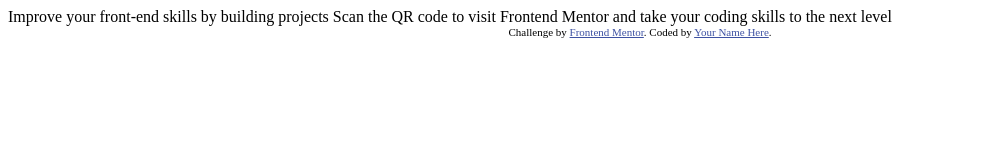
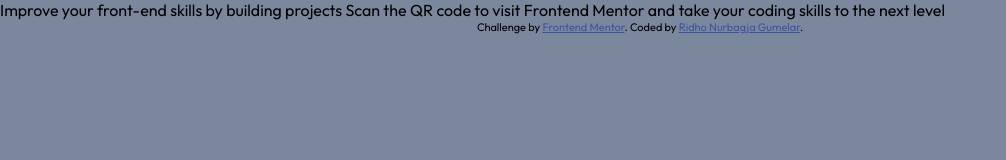
Before and after one commit to ridhonurbagjag/qr-code-project, a plain HTML site: page index.html in a window 1280 px wide. Shown: the whole page, without its empty margins (0-1006 px from the left). Drawn offline with Linux system fonts and the light colour scheme.

Commit message:
change the setup for QR code Project

```diff
--- a/index.html
+++ b/index.html
@@ -1,28 +1,37 @@
 <!DOCTYPE html>
 <html lang="en">
   <head>
-  <meta charset="UTF-8">
-  <meta name="viewport" content="width=device-width, initial-scale=1.0"> <!-- displays site properly based on user's device -->
+    <meta charset="UTF-8" />
+    <meta name="viewport" content="width=device-width, initial-scale=1.0" />
+    <!-- displays site properly based on user's device -->
 
-  <link rel="icon" type="image/png" sizes="32x32" href="./images/favicon-32x32.png">
+    <link
+      rel="icon"
+      type="image/png"
+      sizes="32x32"
+      href="./images/favicon-32x32.png"
+    />
 
     <title>Frontend Mentor | QR code component</title>
+    <link rel="preconnect" href="https://fonts.googleapis.com" />
+    <link rel="preconnect" href="https://fonts.gstatic.com" crossorigin />
+    <link
+      href="https://fonts.googleapis.com/css2?family=Outfit:wght@100..900&family=Poppins:wght@400;700&display=swap"
+      rel="stylesheet"
+    />
 
     <!-- Feel free to remove these styles or customise in your own stylesheet 👍 -->
-  <style>
-    .attribution { font-size: 11px; text-align: center; }
-    .attribution a { color: hsl(228, 45%, 44%); }
-  </style>
+    <link rel="stylesheet" href="./style.css" />
   </head>
   <body>
-
-  Improve your front-end skills by building projects
-
-  Scan the QR code to visit Frontend Mentor and take your coding skills to the next level
+    Improve your front-end skills by building projects Scan the QR code to visit
+    Frontend Mentor and take your coding skills to the next level
 
     <div class="attribution">
-    Challenge by <a href="https://www.frontendmentor.io?ref=challenge" target="_blank">Frontend Mentor</a>.
-    Coded by <a href="#">Your Name Here</a>.
+      Challenge by
+      <a href="https://www.frontendmentor.io?ref=challenge" target="_blank"
+        >Frontend Mentor</a
+      >. Coded by <a href="#">Ridho Nurbagja Gumelar</a>.
     </div>
   </body>
 </html>
```
Lines whose indentation alone changed are shown as unchanged.
